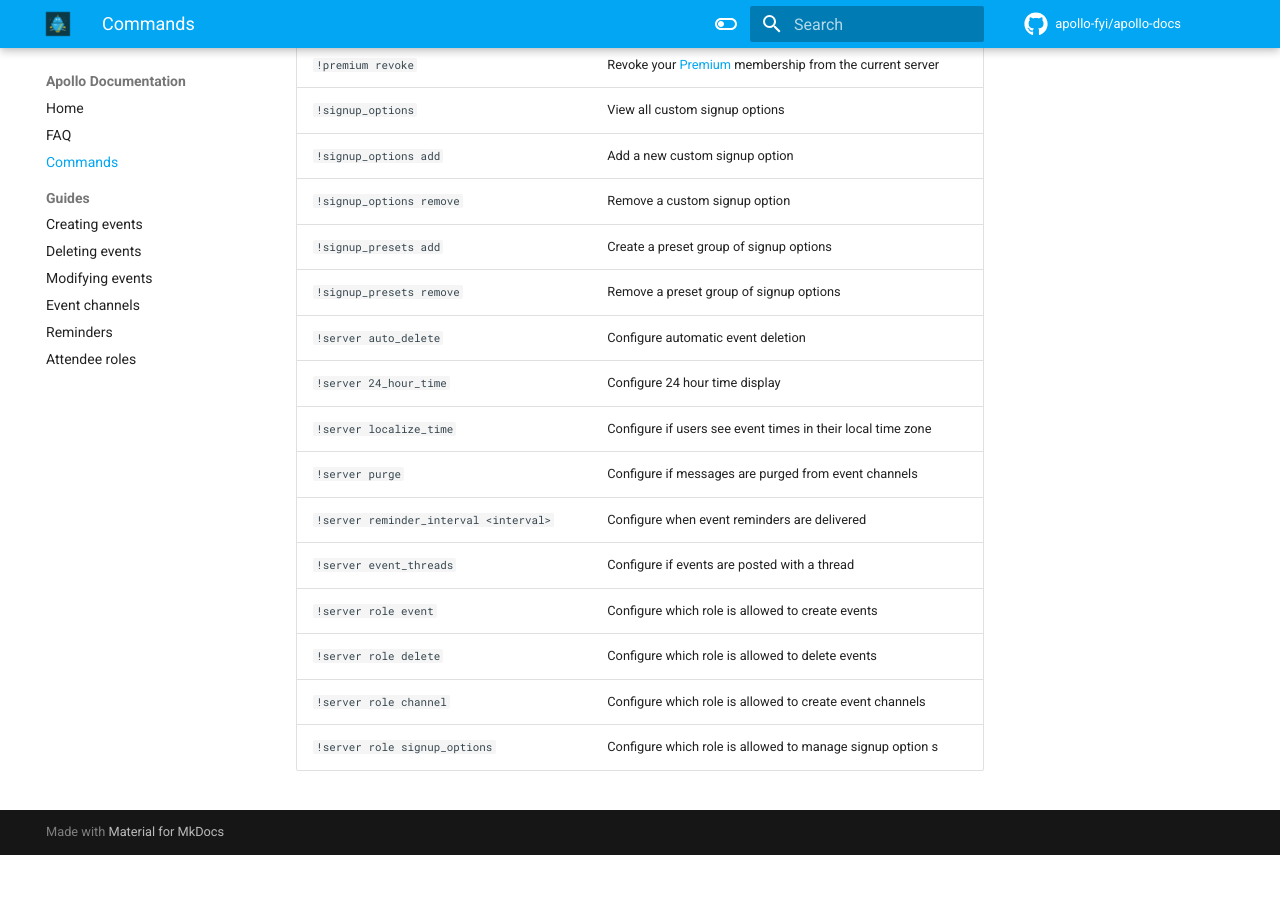
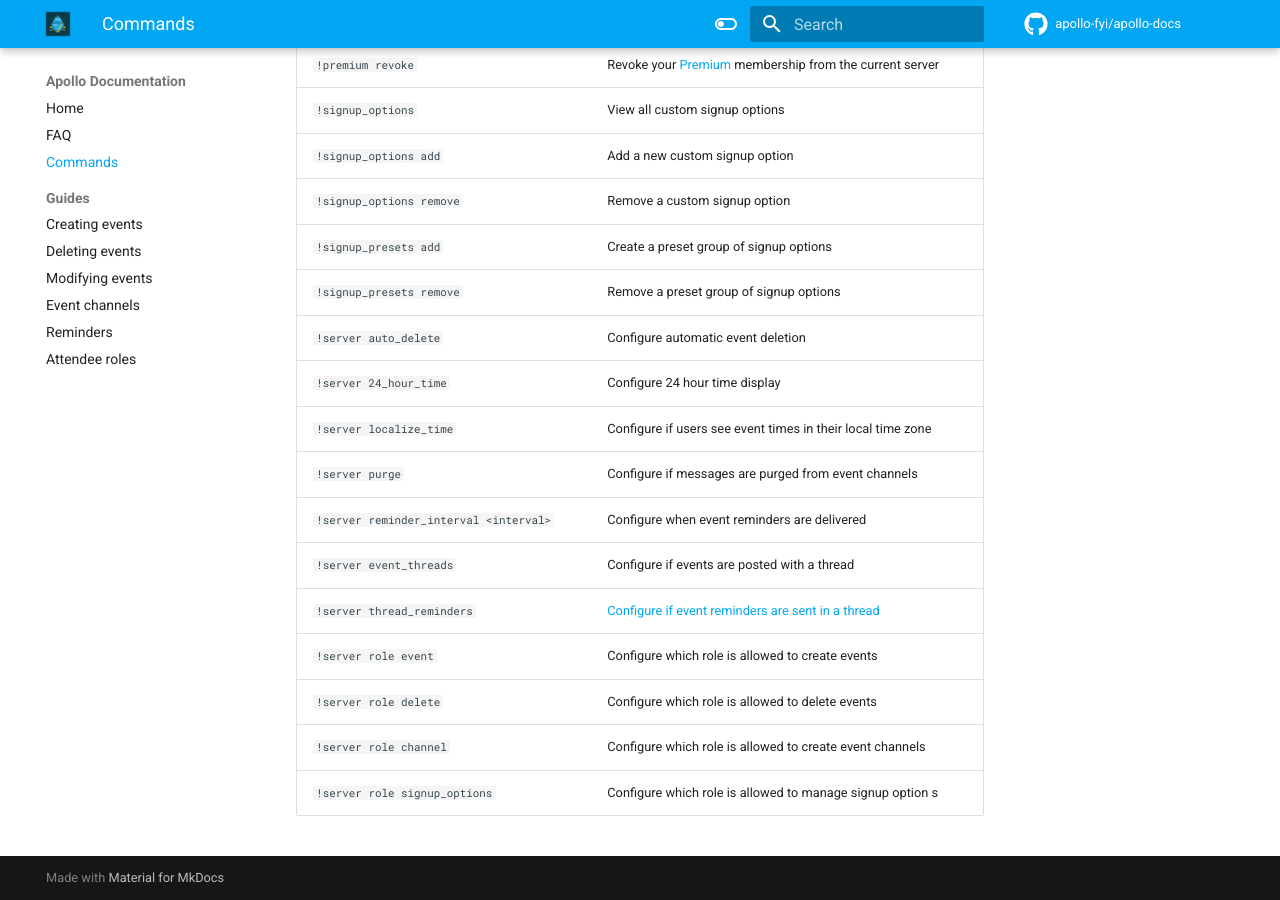
Before and after one commit to apollo-fyi/apollo-docs, an MkDocs documentation site: the page built from docs/commands.md, in a window 1280 px wide and 900 px high, scrolled down 630 px. Built offline with MkDocs 1.6.1 and Material for MkDocs 9.7.7, drawn with Linux system fonts in a browser that asks for light colours; comment, search, counter and statistics services are not loaded; before the commit the page ends 1485 px from its top, so only the background shows below that.

Commit message:
Add thread_reminders command

```diff
--- a/docs/commands.md
+++ b/docs/commands.md
@@ -26,6 +26,7 @@ Information on how to use a command can also be found via the `!help` command.
 | `!server purge`             | Configure if messages are purged from event channels |
 | `!server reminder_interval <interval>` | Configure when event reminders are delivered |
 | `!server event_threads`     | Configure if events are posted with a thread |
+| `!server thread_reminders`  | [Configure if event reminders are sent in a thread](./reminders.md#channel-reminders) |
 | `!server role event`        | Configure which role is allowed to create events |
 | `!server role delete`       | Configure which role is allowed to delete events |
 | `!server role channel`      | Configure which role is allowed to create event channels |
```
